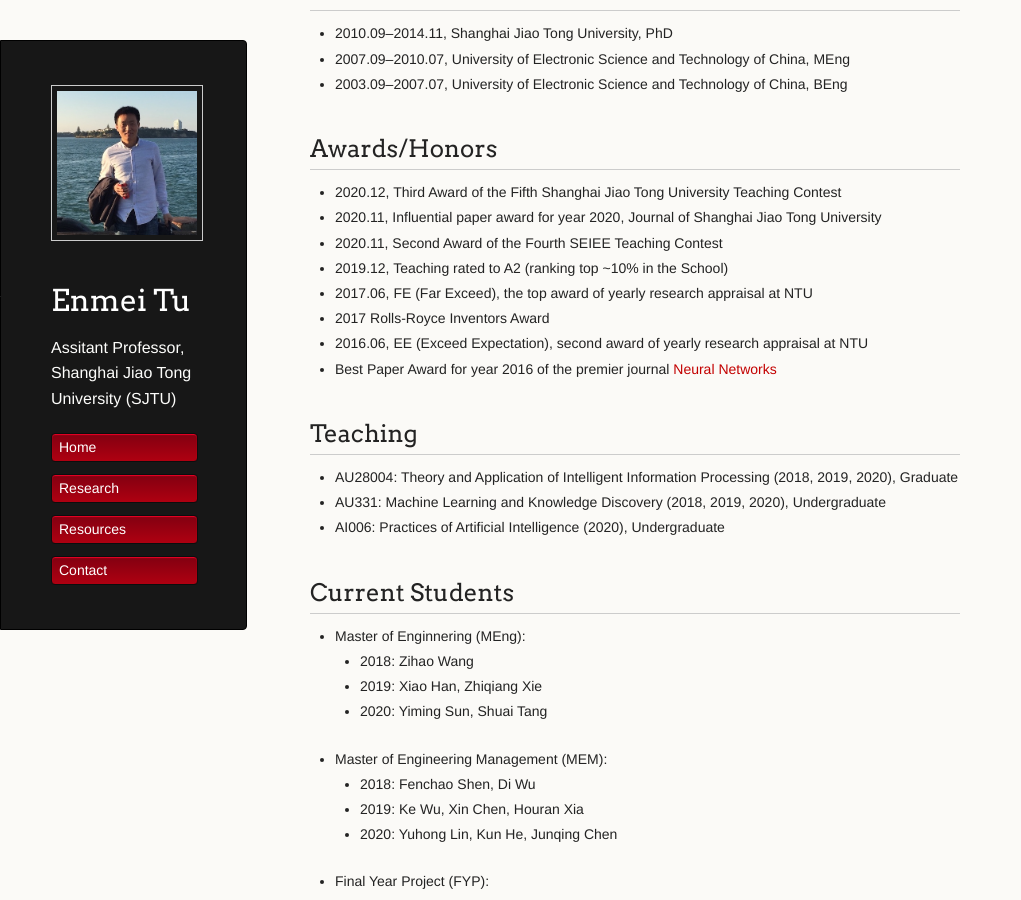
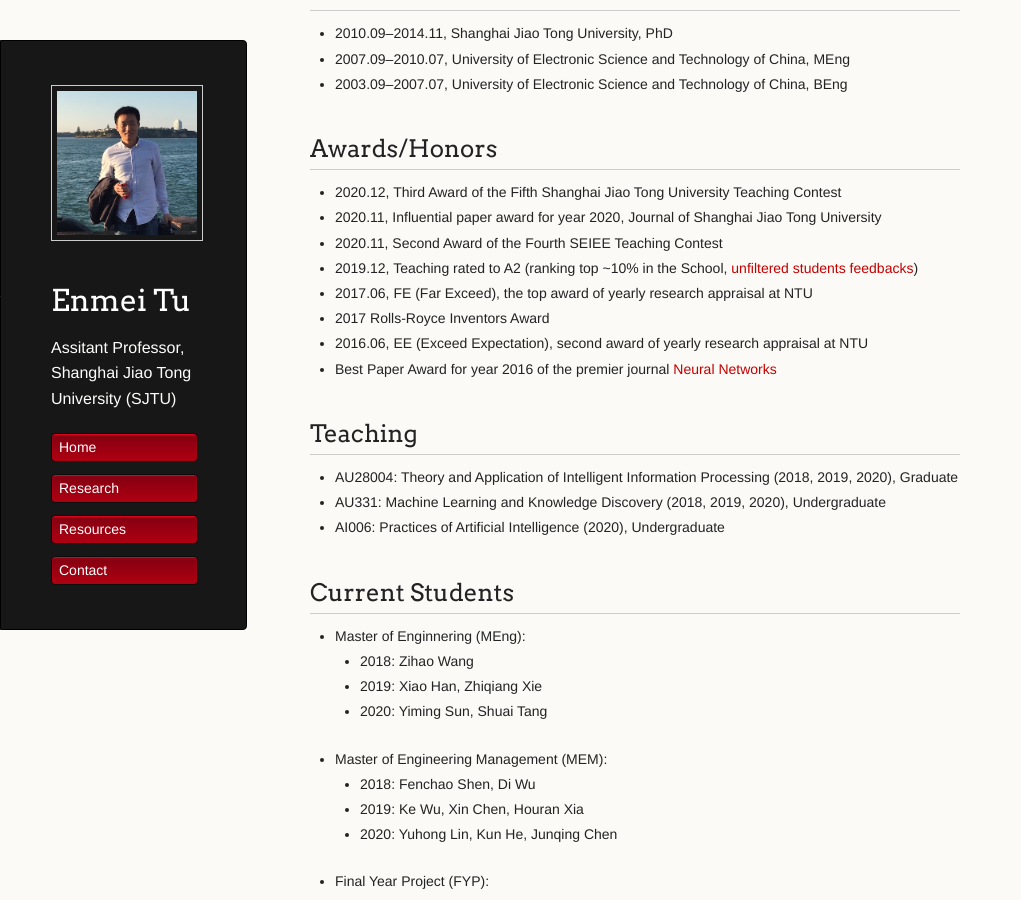
Before and after one commit to hellotem/enmeitu.github.io, a Jekyll site: the page built from index.md, in a window 1280 px wide and 900 px high, scrolled down 498 px. Shown: the whole window, without its empty margins (0-1021 px from the left). Built offline with Jekyll 4.4.1, drawn with Linux system fonts in a browser that asks for light colours.

Commit message:
add feedbacks

```diff
--- a/index.md
+++ b/index.md
@@ -28,7 +28,7 @@ Enmei obtained his PhD degree from [Shanghai Jiao Tong University (SJTU)](http:/
 * 2020.12, Third Award of the Fifth Shanghai Jiao Tong University Teaching Contest
 * 2020.11, Influential paper award for year 2020,  Journal of Shanghai Jiao Tong University
 * 2020.11, Second Award of the Fourth SEIEE Teaching Contest
-* 2019.12, Teaching rated to A2 (ranking top ~10% in the School)
+* 2019.12, Teaching rated to A2 (ranking top ~10% in the School, [unfiltered students feedbacks](sr.xlsx))
 * 2017.06, FE (Far Exceed), the top award of yearly research appraisal at NTU
 * 2017 Rolls-Royce Inventors Award
 * 2016.06, EE (Exceed Expectation), second award of yearly research appraisal at NTU
```
Also changed, not shown: 1 other file.
